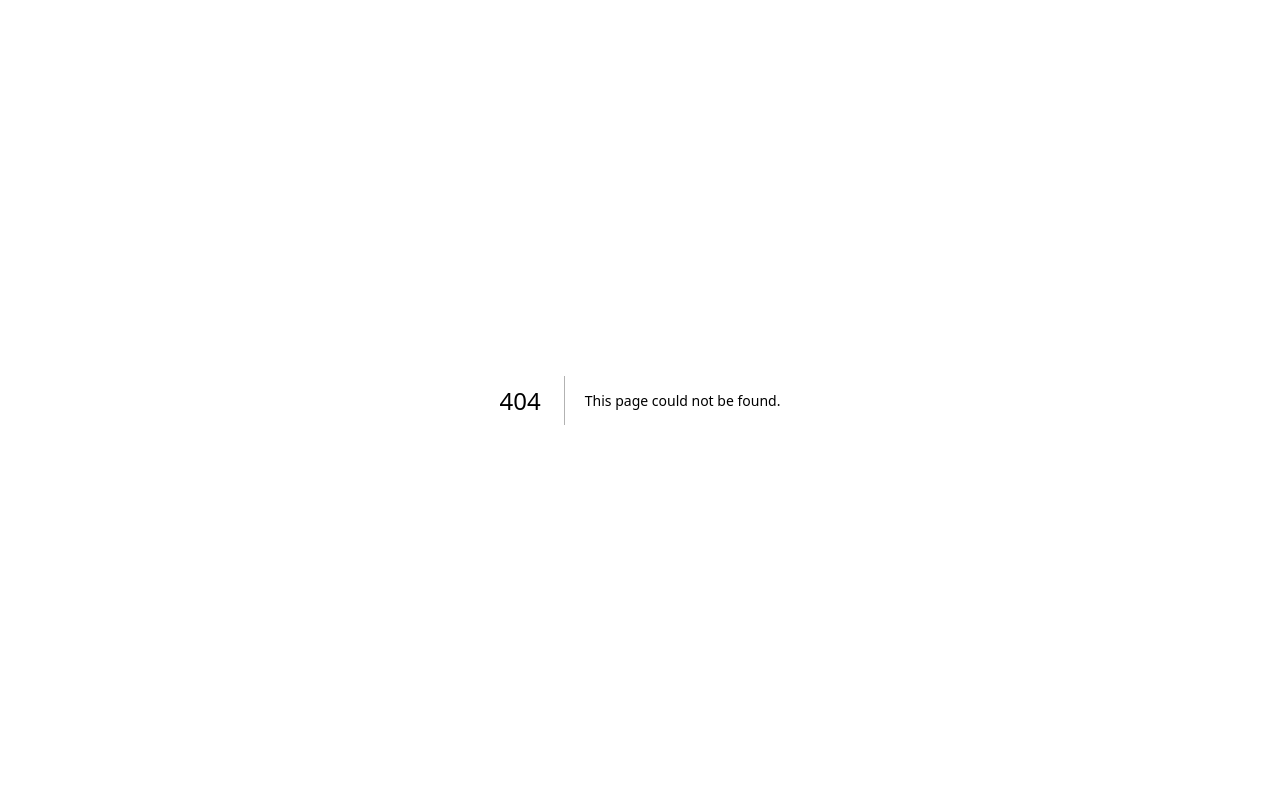
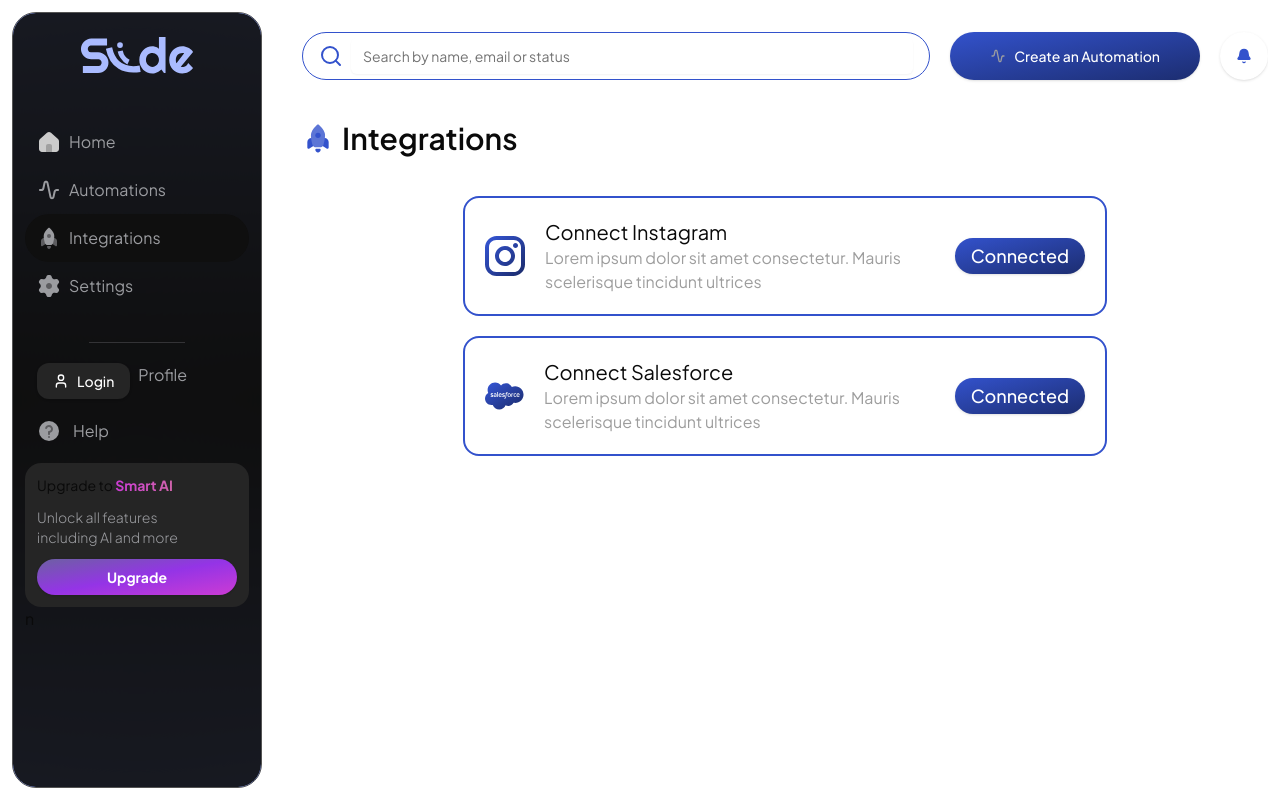
Before and after one commit to Mohamadi12/automations, a Next.js app: page /dashboard/1/integrations in a window 1280 px wide. Before the commit this address had no page. Built offline with nearby package versions, Linux system fonts and the light colour scheme; no server answers.

Commit message:
Integration Page

```diff
--- /dev/null
+++ b/src/app/(protected)/dashboard/[slug]/integrations/_components/integration-card/index.tsx
@@ -0,0 +1,33 @@
+"use client";
+
+import { Button } from "@/components/ui/button";
+import React from "react";
+
+type Props = {
+  title: string;
+  description: string;
+  icon: React.ReactNode;
+  strategy: "INSTAGRAM" | "CRM";
+};
+
+const IntegrationCard = ({ title, description, icon, strategy }: Props) => {
+  return (
+    <div className="border-2 border-[#3352CC] rounded-2xl gap-x-5 p-5 flex items-center justify-between">
+      {icon}
+      <div className="flex flex-col flex-1">
+        <h3 className="text-xl"> {title}</h3>
+        <p className="text-[#9D9D9D] text-base ">{description}</p>
+      </div>
+      <Button
+        // onClick={onInstaOAuth}
+        // disabled={integrated?.name === strategy}
+        className="bg-gradient-to-br text-white rounded-full text-lg from-[#3352CC] font-medium to-[#1C2D70] hover:opacity-70 transition duration-100"
+      >
+        {/* {integrated ? 'Connected' : 'Connect'} */}
+        Connected
+      </Button>
+    </div>
+  );
+};
+
+export default IntegrationCard;
--- /dev/null
+++ b/src/app/(protected)/dashboard/[slug]/integrations/page.tsx
@@ -0,0 +1,26 @@
+import React from "react";
+import IntegrationCard from "./_components/integration-card";
+import { INTEGRATION_CARDS } from "@/constants/integrations";
+
+const Page = () => {
+  return (
+    <div className="flex justify-center">
+      <div className="flex flex-col w-full lg:w-8/12 gap-y-5">
+        {INTEGRATION_CARDS.map((card, key) => (
+          <IntegrationCard key={key} {...card} />
+        ))}
+      </div>
+    </div>
+  );
+};
+
+export default Page;
+
+// Fonctionnalités principales :
+// Page : Affiche une liste de cartes d'intégration.
+// INTEGRATION_CARDS : Tableau d'objets contenant des informations sur les intégrations (comme Instagram, Salesforce).
+// IntegrationCard : Composant affichant une carte pour chaque intégration.
+// Structure :
+// Le composant Page mappe sur INTEGRATION_CARDS.
+// Chaque carte est rendue par le composant IntegrationCard.
+// Les cartes sont disposées en colonne et centrées dans un conteneur flex.
--- /dev/null
+++ b/src/constants/integrations.tsx
@@ -0,0 +1,32 @@
+import { InstagramDuoToneBlue, SalesForceDuoToneBlue } from "@/icons"
+
+type Props = {
+  title: string
+  icon: React.ReactNode
+  description: string
+  strategy: 'INSTAGRAM' | 'CRM'
+}
+
+export const INTEGRATION_CARDS: Props[] = [
+  {
+    title: 'Connect Instagram',
+    description:
+      'Lorem ipsum dolor sit amet consectetur. Mauris scelerisque tincidunt ultrices',
+    icon: <InstagramDuoToneBlue />,
+    strategy: 'INSTAGRAM',
+
+  },
+  {
+    title: 'Connect Salesforce',
+    description:
+      'Lorem ipsum dolor sit amet consectetur. Mauris scelerisque tincidunt ultrices',
+    icon: <SalesForceDuoToneBlue />,
+    strategy: 'CRM',
+  },
+]
+
+// INTEGRATION_CARDS : Cartes d'intégration pour services.
+// title : Titre de l'intégration.
+// icon : Icône représentant l'intégration.
+// description : Description de l'intégration.
+// strategy : Type de stratégie (INSTAGRAM, CRM).
--- a/src/icons/empty.tsx
+++ b/src/icons/empty.tsx
@@ -191,8 +191,8 @@ export const Empty = () => {
                     y2="231.765"
                     gradientUnits="userSpaceOnUse"
                 >
-                    <stop stop-color="#2A2929" />
-                    <stop offset="1" stop-color="#0E0E0E" />
+                    <stop stopColor="#2A2929" />
+                    <stop offset="1" stopColor="#0E0E0E" />
                 </linearGradient>
                 <linearGradient
                     id="paint1_linear_8182_21406"
@@ -202,8 +202,8 @@ export const Empty = () => {
                     y2="143.694"
                     gradientUnits="userSpaceOnUse"
                 >
-                    <stop stop-color="#222222" />
-                    <stop offset="1" stop-color="#282828" />
+                    <stop stopColor="#222222" />
+                    <stop offset="1" stopColor="#282828" />
                 </linearGradient>
                 <linearGradient
                     id="paint2_linear_8182_21406"
@@ -213,8 +213,8 @@ export const Empty = () => {
                     y2="6.56666"
                     gradientUnits="userSpaceOnUse"
                 >
-                    <stop stop-color="#111010" />
-                    <stop offset="1" stop-color="#414141" />
+                    <stop stopColor="#111010" />
+                    <stop offset="1" stopColor="#414141" />
                 </linearGradient>
                 <linearGradient
                     id="paint3_linear_8182_21406"
@@ -224,8 +224,8 @@ export const Empty = () => {
                     y2="258.804"
                     gradientUnits="userSpaceOnUse"
                 >
-                    <stop stop-color="#2A2929" />
-                    <stop offset="1" stop-color="#0E0E0E" />
+                    <stop stopColor="#2A2929" />
+                    <stop offset="1" stopColor="#0E0E0E" />
                 </linearGradient>
                 <linearGradient
                     id="paint4_linear_8182_21406"
@@ -235,8 +235,8 @@ export const Empty = () => {
                     y2="170.733"
                     gradientUnits="userSpaceOnUse"
                 >
-                    <stop stop-color="#222222" />
-                    <stop offset="1" stop-color="#282828" />
+                    <stop stopColor="#222222" />
+                    <stop offset="1" stopColor="#282828" />
                 </linearGradient>
                 <linearGradient
                     id="paint5_linear_8182_21406"
@@ -246,8 +246,8 @@ export const Empty = () => {
                     y2="33.6057"
                     gradientUnits="userSpaceOnUse"
                 >
-                    <stop stop-color="#111010" />
-                    <stop offset="1" stop-color="#414141" />
+                    <stop stopColor="#111010" />
+                    <stop offset="1" stopColor="#414141" />
                 </linearGradient>
                 <linearGradient
                     id="paint6_linear_8182_21406"
@@ -257,8 +257,8 @@ export const Empty = () => {
                     y2="292.796"
                     gradientUnits="userSpaceOnUse"
                 >
-                    <stop stop-color="#2A2929" />
-                    <stop offset="1" stop-color="#0E0E0E" />
+                    <stop stopColor="#2A2929" />
+                    <stop offset="1" stopColor="#0E0E0E" />
                 </linearGradient>
                 <linearGradient
                     id="paint7_linear_8182_21406"
@@ -268,8 +268,8 @@ export const Empty = () => {
                     y2="204.725"
                     gradientUnits="userSpaceOnUse"
                 >
-                    <stop stop-color="#222222" />
-                    <stop offset="1" stop-color="#282828" />
+                    <stop stopColor="#222222" />
+                    <stop offset="1" stopColor="#282828" />
                 </linearGradient>
                 <linearGradient
                     id="paint8_linear_8182_21406"
@@ -279,8 +279,8 @@ export const Empty = () => {
                     y2="67.5979"
                     gradientUnits="userSpaceOnUse"
                 >
-                    <stop stop-color="#111010" />
-                    <stop offset="1" stop-color="#414141" />
+                    <stop stopColor="#111010" />
+                    <stop offset="1" stopColor="#414141" />
                 </linearGradient>
                 <clipPath id="clip0_8182_21406">
                     <rect
--- a/src/icons/instagram-duotone-blue.tsx
+++ b/src/icons/instagram-duotone-blue.tsx
@@ -20,8 +20,8 @@ export const InstagramDuoToneBlue = () => {
                     y2="40"
                     gradientUnits="userSpaceOnUse"
                 >
-                    <stop stop-color="#3352CC" />
-                    <stop offset="1" stop-color="#1C2D70" />
+                    <stop stopColor="#3352CC" />
+                    <stop offset="1" stopColor="#1C2D70" />
                 </linearGradient>
             </defs>
         </svg>
--- a/src/icons/salesforce-duotone-blue.tsx
+++ b/src/icons/salesforce-duotone-blue.tsx
@@ -28,8 +28,8 @@ export const SalesForceDuoToneBlue = () => {
                     y2="35.1813"
                     gradientUnits="userSpaceOnUse"
                 >
-                    <stop stop-color="#3352CC" />
-                    <stop offset="1" stop-color="#1C2D70" />
+                    <stop stopColor="#3352CC" />
+                    <stop offset="1" stopColor="#1C2D70" />
                 </linearGradient>
             </defs>
         </svg>
--- a/src/icons/warning.tsx
+++ b/src/icons/warning.tsx
@@ -30,8 +30,8 @@ export const Warning = () => {
                     y2="22"
                     gradientUnits="userSpaceOnUse"
                 >
-                    <stop stop-color="#3352CC" />
-                    <stop offset="1" stop-color="#1C2D70" />
+                    <stop stopColor="#3352CC" />
+                    <stop offset="1" stopColor="#1C2D70" />
                 </linearGradient>
             </defs>
         </svg>
```
